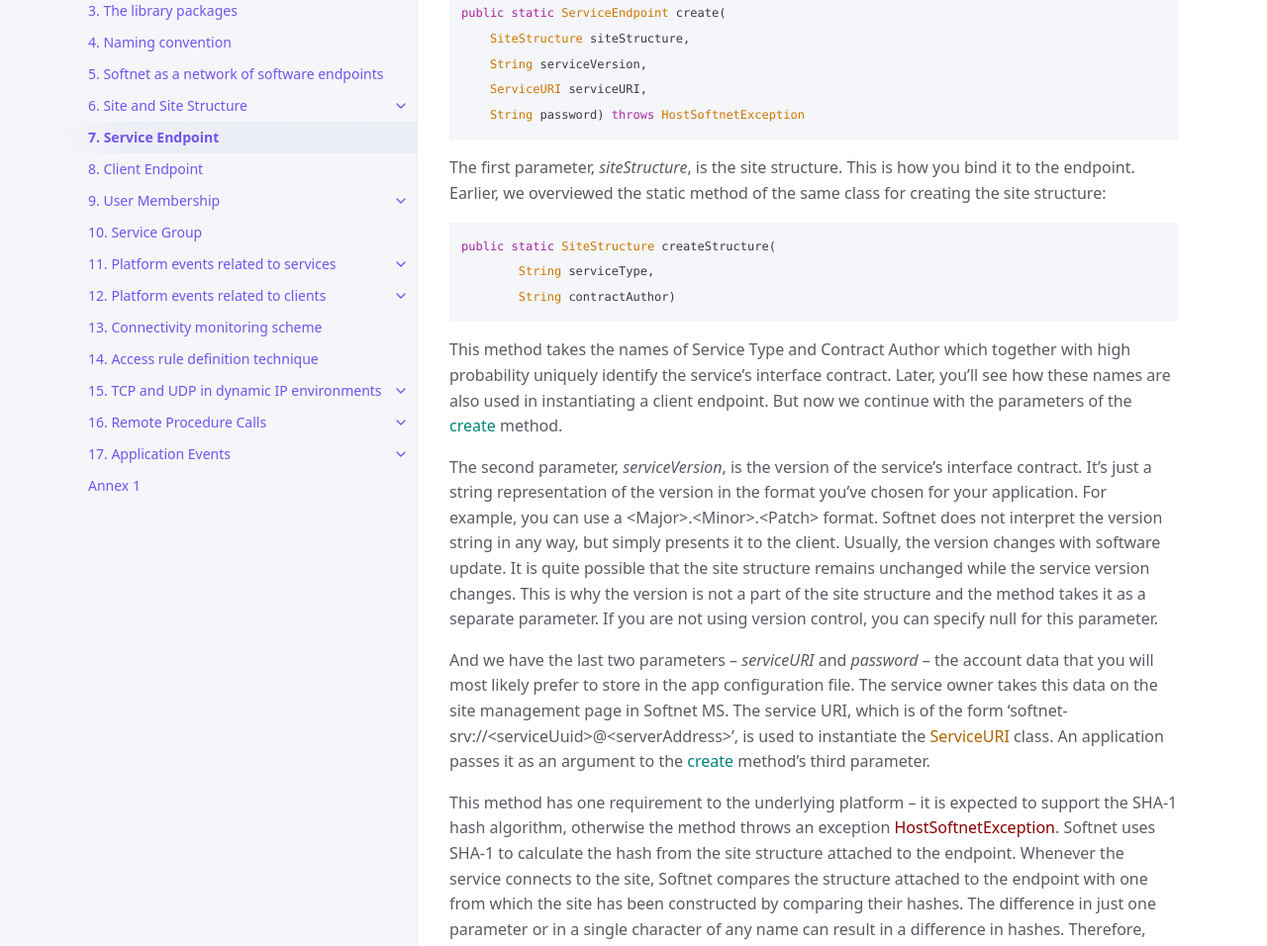
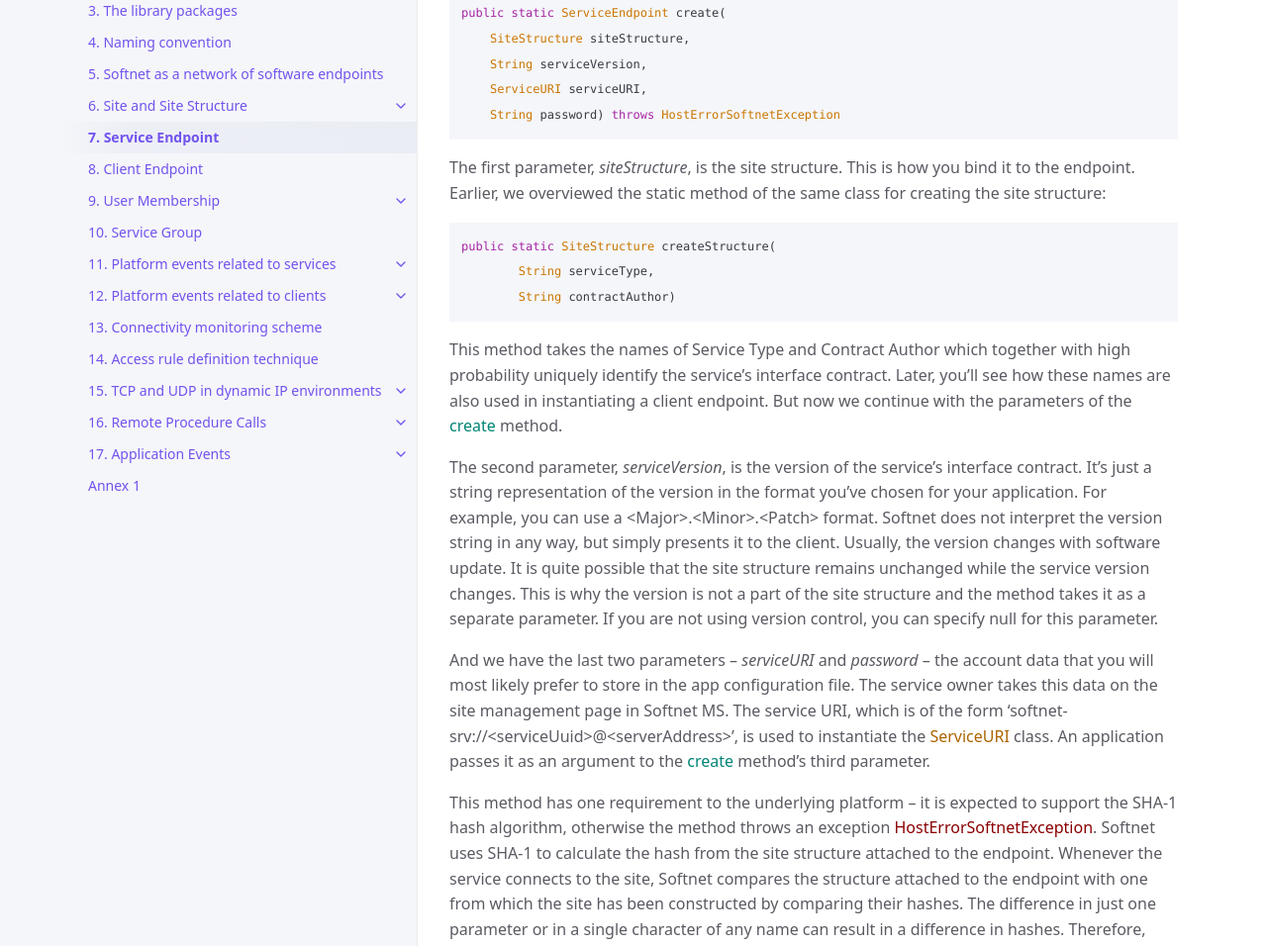
Before and after one commit to Softnet-Free/softnet-java, a Jekyll site: the page built from docs/service-endpoint.md, in a window 1280 px wide and 1400 px high. Shown: the part 293-1249 px from the top of the window at 99% size. Built offline with Jekyll 4.4.1, drawn with Linux system fonts in a browser that asks for light colours.

Commit message:
text updated

````diff
--- a/docs/service-endpoint.md
+++ b/docs/service-endpoint.md
@@ -12,7 +12,7 @@ public static ServiceEndpoint create(
     SiteStructure siteStructure,
     String serviceVersion,
     ServiceURI serviceURI,
-    String password) throws HostSoftnetException
+    String password) throws HostErrorSoftnetException
 ```
 The first parameter, *siteStructure*, is the site structure. This is how you bind it to the endpoint. Earlier, we overviewed the static method of the same class for creating the site structure:
 ```java
@@ -26,4 +26,4 @@ The second parameter, *serviceVersion*, is the version of the service’s interf
 
 And we have the last two parameters – *serviceURI* and *password* – the account data that you will most likely prefer to store in the app configuration file. The service owner takes this data on the site management page in Softnet MS. The service URI, which is of the form 'softnet-srv://&lt;serviceUuid&gt;@&lt;serverAddress&gt;', is used to instantiate the <span class="datatype">ServiceURI</span> class. An application passes it as an argument to the <span class="method">create</span> method's third parameter.
 
-This method has one requirement to the underlying platform – it is expected to support the SHA-1 hash algorithm, otherwise the method throws an exception <span class="exception">HostSoftnetException</span>. Softnet uses SHA-1 to calculate the hash from the site structure attached to the endpoint. Whenever the service connects to the site, Softnet compares the structure attached to the endpoint with one from which the site has been constructed by comparing their hashes. The difference in just one parameter or in a single character of any name can result in a difference in hashes. Therefore, please note that all names, such as role names, event names, and others, are case sensitive as well.
+This method has one requirement to the underlying platform – it is expected to support the SHA-1 hash algorithm, otherwise the method throws an exception <span class="exception">HostErrorSoftnetException</span>. Softnet uses SHA-1 to calculate the hash from the site structure attached to the endpoint. Whenever the service connects to the site, Softnet compares the structure attached to the endpoint with one from which the site has been constructed by comparing their hashes. The difference in just one parameter or in a single character of any name can result in a difference in hashes. Therefore, please note that all names, such as role names, event names, and others, are case sensitive as well.
````
